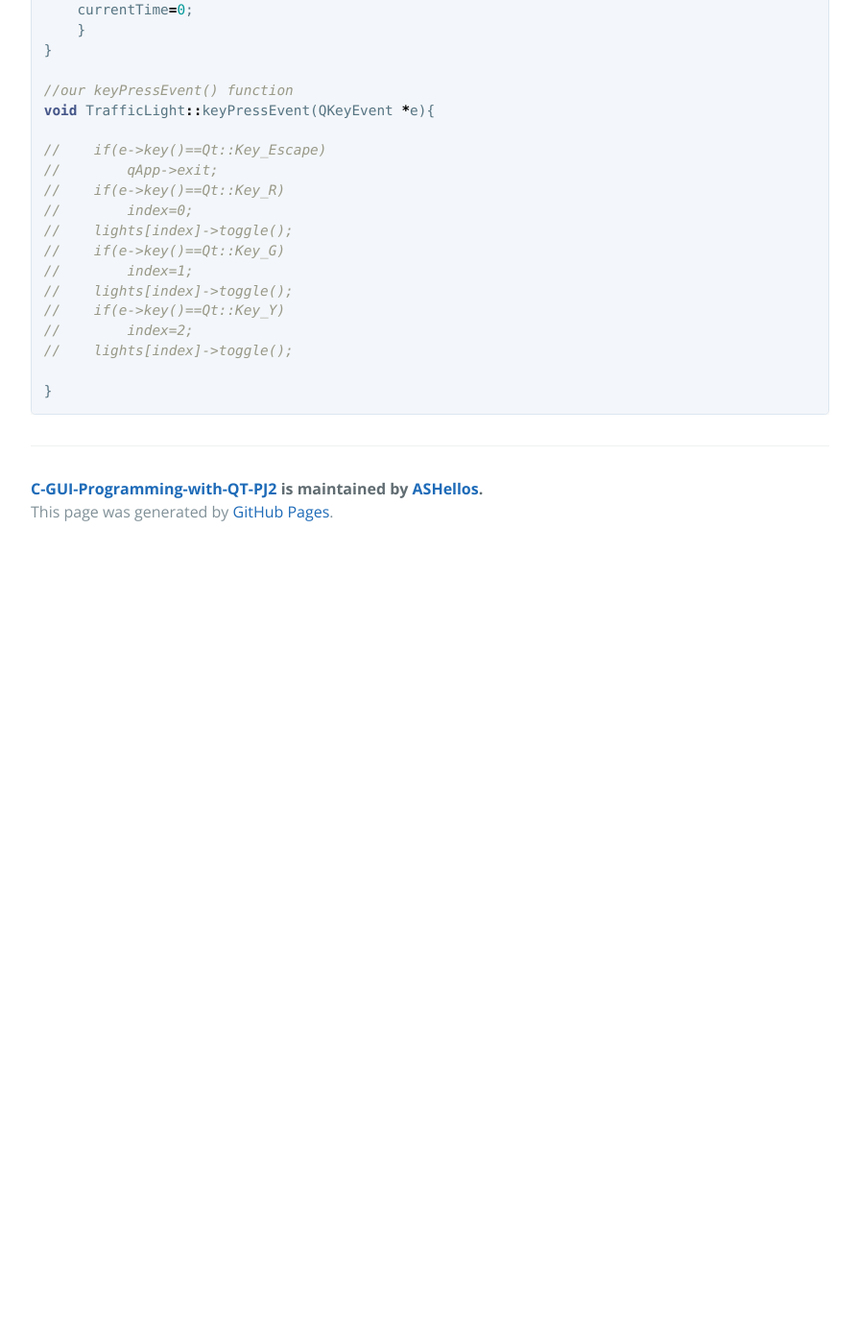
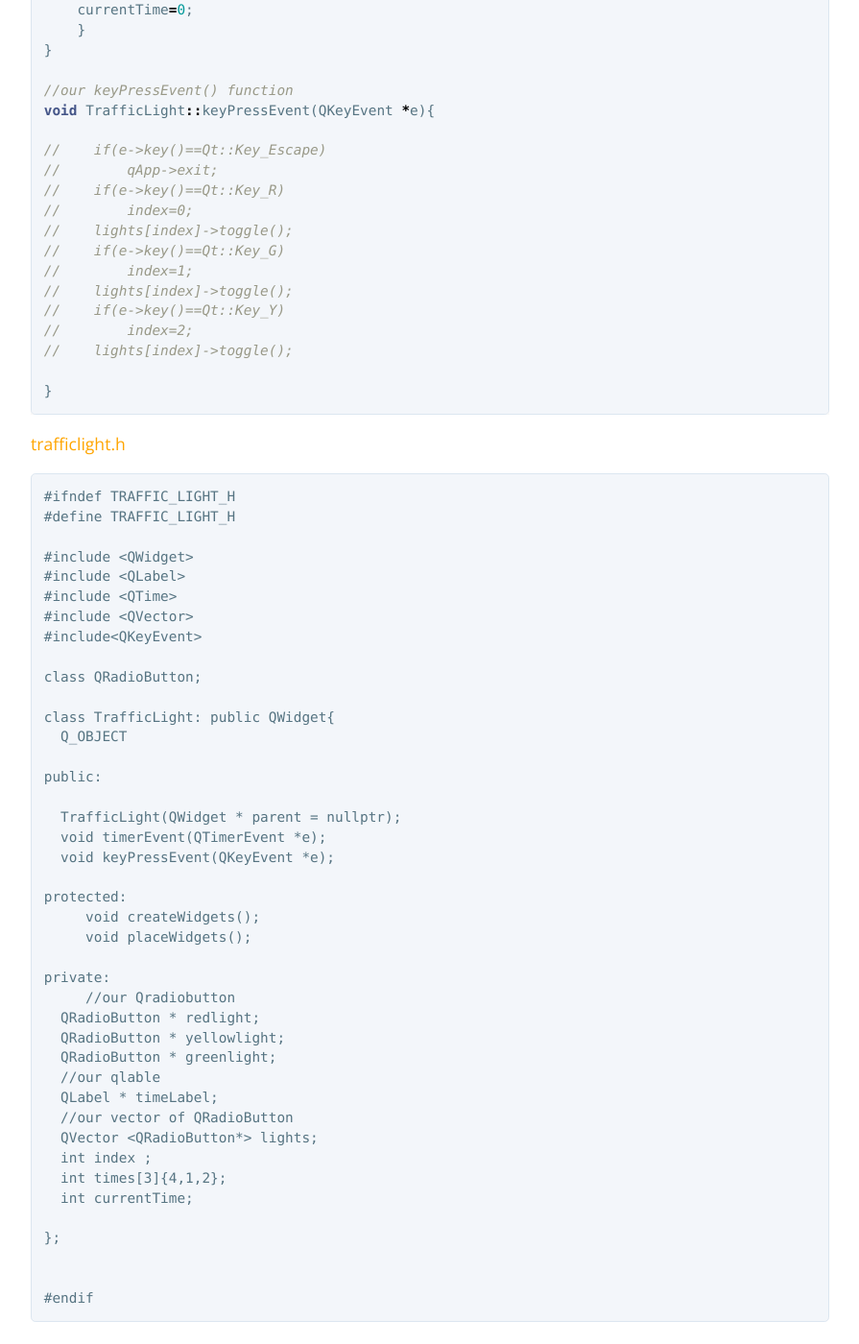
Before and after one commit to ASHellos/C-GUI-Programming-with-QT-PJ2, a Jekyll site: the page built from another-page.md, in a window 1280 px wide and 1400 px high, scrolled down 4034 px. Shown: the whole window at 96% size, without its empty margins (192-1087 px from the left). Built offline with Jekyll 4.4.1, drawn with Linux system fonts in a browser that asks for light colours; our own code applies the rules of GitHub Pages for plain Markdown files; before the commit the page ends 4611 px from its top, so only the background shows below that.

Commit message:
Update another-page.md

````diff
--- a/another-page.md
+++ b/another-page.md
@@ -171,3 +171,47 @@ void TrafficLight::keyPressEvent(QKeyEvent *e){
 
 }
 ```
+<span style="color:orange">trafficlight.h</span>
+```h
+#ifndef TRAFFIC_LIGHT_H
+#define TRAFFIC_LIGHT_H
+
+#include <QWidget>
+#include <QLabel>
+#include <QTime>
+#include <QVector>
+#include<QKeyEvent>
+
+class QRadioButton;
+
+class TrafficLight: public QWidget{
+  Q_OBJECT
+
+public:
+
+  TrafficLight(QWidget * parent = nullptr);
+  void timerEvent(QTimerEvent *e);
+  void keyPressEvent(QKeyEvent *e);
+
+protected:
+     void createWidgets();
+     void placeWidgets();
+
+private:
+     //our Qradiobutton
+  QRadioButton * redlight;
+  QRadioButton * yellowlight;
+  QRadioButton * greenlight;
+  //our qlable
+  QLabel * timeLabel;
+  //our vector of QRadioButton
+  QVector <QRadioButton*> lights;
+  int index ;
+  int times[3]{4,1,2};
+  int currentTime;
+
+};
+
+
+#endif
+```
````
